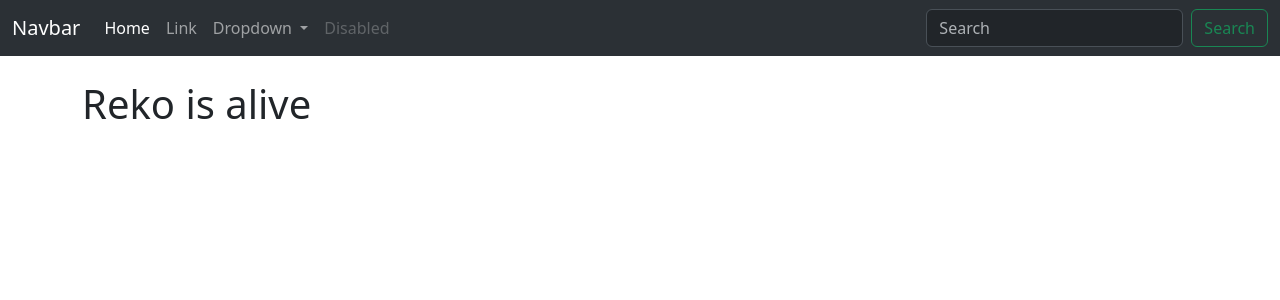
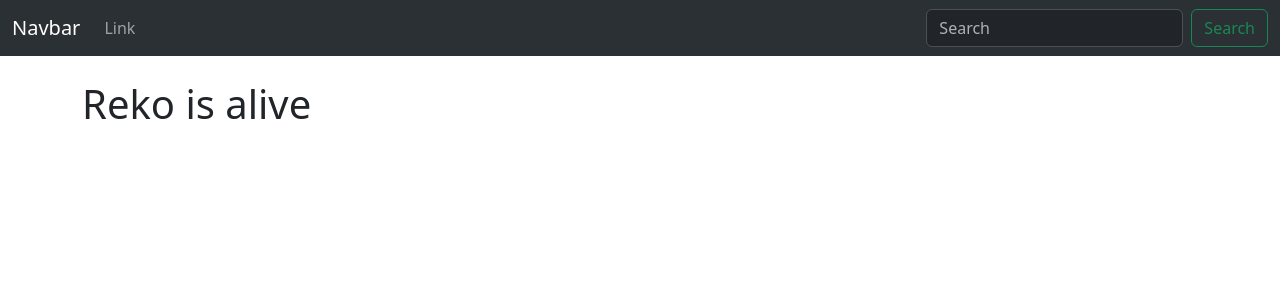
Before and after one commit to MrDaPoyo/reko, a Django app: page / in a window 1280 px wide. Shown: the top 300 px of the page. Run offline with Django 5.2, Linux system fonts and the light colour scheme.

Commit message:
Cleaned the Navbar

```diff
--- a/reko/social/reko/templates/navbar.html
+++ b/reko/social/reko/templates/navbar.html
@@ -1,32 +1,22 @@
 <nav class="navbar navbar-expand-lg bg-body-tertiary" data-bs-theme="dark">
+
     <div class="container-fluid">
+
       <a class="navbar-brand" href="#">Navbar</a>
+
       <button class="navbar-toggler" type="button" data-bs-toggle="collapse" data-bs-target="#navbarSupportedContent" aria-controls="navbarSupportedContent" aria-expanded="false" aria-label="Toggle navigation">
         <span class="navbar-toggler-icon"></span>
       </button>
+
       <div class="collapse navbar-collapse" id="navbarSupportedContent">
         <ul class="navbar-nav me-auto mb-2 mb-lg-0 ">
-          <li class="nav-item">
-            <a class="nav-link active" aria-current="page" href="#">Home</a>
-          </li>
+
           <li class="nav-item">
             <a class="nav-link" href="#">Link</a>
           </li>
-          <li class="nav-item dropdown">
-            <a class="nav-link dropdown-toggle" href="#" role="button" data-bs-toggle="dropdown" aria-expanded="false">
-              Dropdown
-            </a>
-            <ul class="dropdown-menu">
-              <li><a class="dropdown-item" href="#">Action</a></li>
-              <li><a class="dropdown-item" href="#">Another action</a></li>
-              <li><hr class="dropdown-divider"></li>
-              <li><a class="dropdown-item" href="#">Something else here</a></li>
-            </ul>
-          </li>
-          <li class="nav-item">
-            <a class="nav-link disabled" aria-disabled="true">Disabled</a>
-          </li>
+
         </ul>
+
         <form class="d-flex" role="search">
           <input class="form-control me-2" type="search" placeholder="Search" aria-label="Search">
           <button class="btn btn-outline-success" type="submit">Search</button>
```
